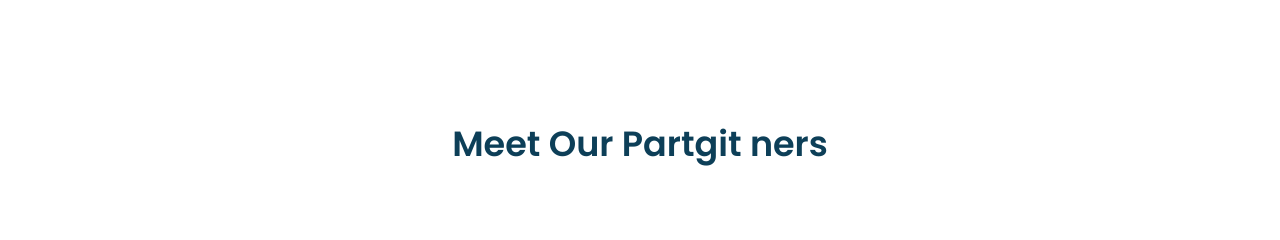
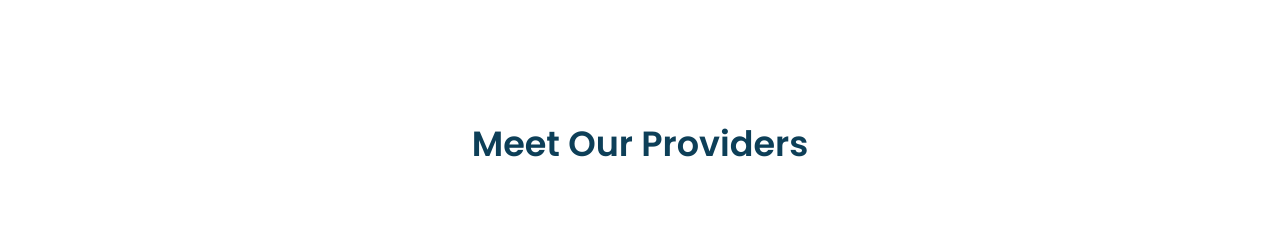
Before and after one commit to Silicon-Valley00/eirhub-frontend, a React (Create React App) app in the folder client/: page /landing-page in a window 1280 px wide. Shown: the part 1726-1966 px from the top of the page. Built offline with nearby package versions, Linux system fonts and the light colour scheme.

Commit message:
change text in title

```diff
--- a/client/src/Pages/Landing page/components/Services.js
+++ b/client/src/Pages/Landing page/components/Services.js
@@ -26,7 +26,7 @@ const Services = () => {
    return (
       <section id={Styles.services_body}>
          <div className={Styles.services_container} data-aos={'slide up'}>
-            <div className={Styles.services_title}>Meet Our Partgit ners</div>
+            <div className={Styles.services_title}>Meet Our Providers</div>
 
             <div className={Styles.services_doctors_box}>
                {React.Children.toArray(
```
